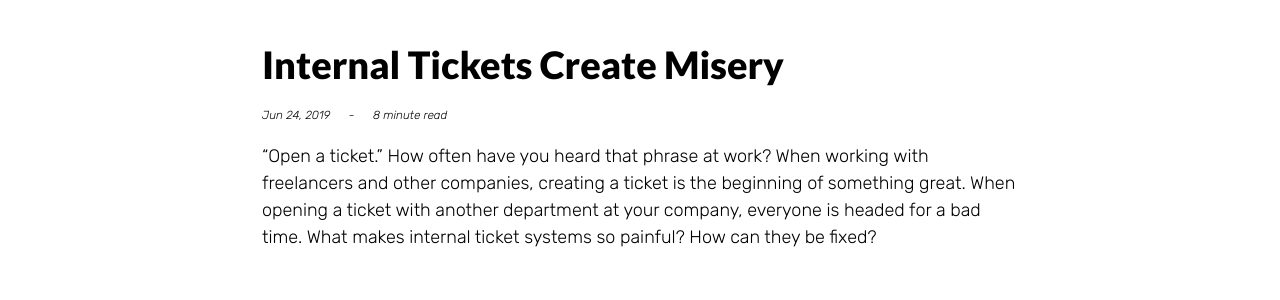
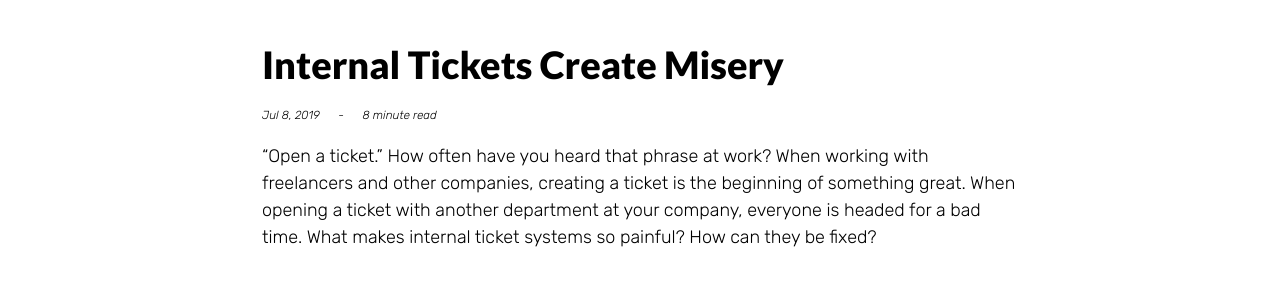
Before and after one commit to SilasReinagel/silasreinagel.github.io, a Jekyll site: the page built from _posts/2019-07-08-internal-tickets-create-misery.md, in a window 1280 px wide and 900 px high. Shown: the part 282-582 px from the top of the window. Built offline with Jekyll 4.4.1, drawn with Linux system fonts in a browser that asks for light colours; nearby versions of some CDN libraries; comment, search, counter and statistics services are not loaded.

Commit message:
Fixed publish date

```diff
--- a/_posts/2019-07-01-internal-tickets-create-misery.md
+++ b/_posts/2019-07-08-internal-tickets-create-misery.md
@@ -1,7 +1,7 @@
 ---
 layout: post
 title: Internal Tickets Create Misery
-date: 2019-06-24 10:00
+date: 2019-07-08 10:00
 author: silas.reinagel@gmail.com
 comments: true
 categories: [blog]
```
